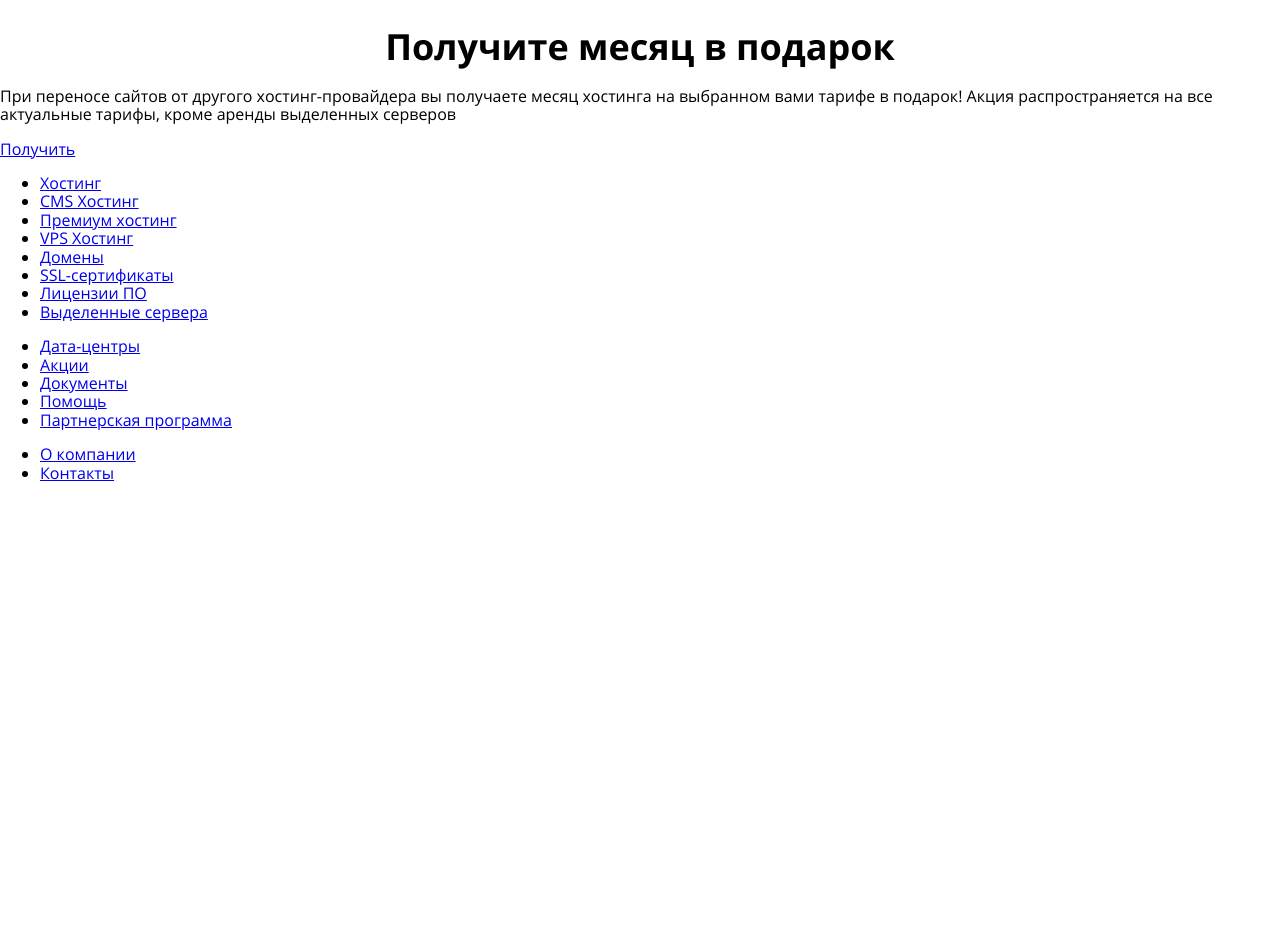
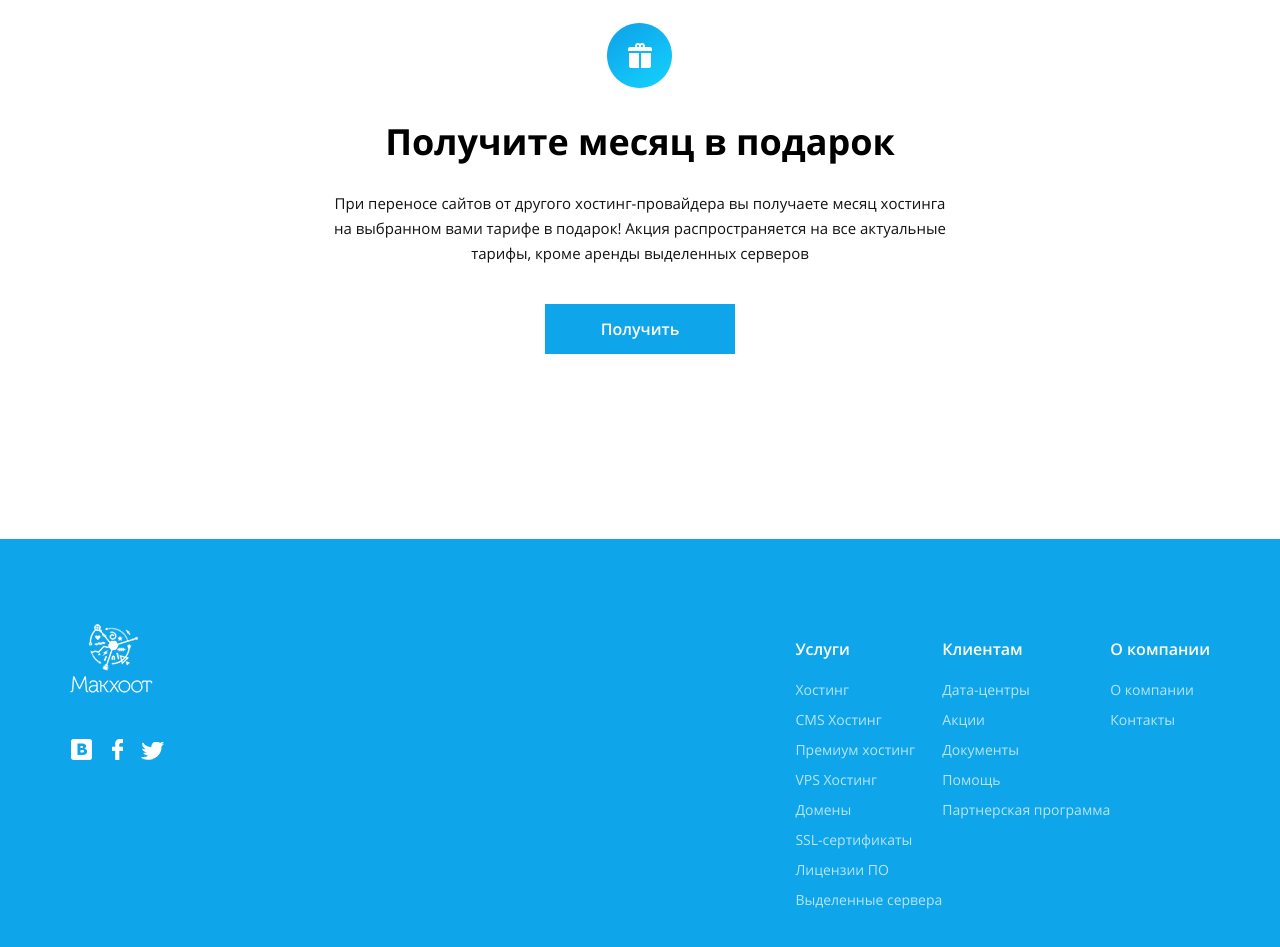
Before and after one commit to tarasovnm/kmb5_01_makxoot, a website: page #src/index.html in a window 1280 px wide. Shown: the part 3820-4767 px from the top of the page. Before the commit the page ends 4318 px from the top, so only its background shows below. Drawn offline with nearby package versions, Linux system fonts and the light colour scheme; files that its build step writes are made by us from their sources; a web font is replaced by a local one.

Commit message:
Done common stylization for present section and footer

```diff
--- a/#src/index.html
+++ b/#src/index.html
@@ -371,11 +371,31 @@
   </main>
 
   <footer class="footer">
+    <div class="container">
+      <div class="footer__inner">
         <div class="footer__social">
-
+          <img class="footer__logo" src="img/main-logo.png" alt="">
+          <ul class="footer__social-list">
+            <li class="footer__social-item">
+              <a href="#" class="footer__social-link">
+                <span class="visually-hidden">Вконтакте</span>
+              </a>
+            </li>
+            <li class="footer__social-item">
+              <a href="#" class="footer__social-link footer__social-link--fb">
+                <span class="visually-hidden">Фейсбук</span>
+              </a>
+            </li>
+            <li class="footer__social-item">
+              <a href="#" class="footer__social-link footer__social-link--twitter">
+                <span class="visually-hidden">Твиттер</span>
+              </a>
+            </li>
+          </ul>
         </div>
 
         <div class="footer__services">
+          <h3 class="footer__title">Услуги</h3>
           <ul class="footer__list">
             <li class="footer__list-item"><a href="#" class="footer__item-link">Хостинг</a></li>
             <li class="footer__list-item"><a href="#" class="footer__item-link">CMS Хостинг</a></li>
@@ -389,6 +409,7 @@
         </div>
 
         <div class="footer__clients">
+          <h3 class="footer__title">Клиентам</h3>
           <ul class="footer__list">
             <li class="footer__list-item"><a href="#" class="footer__item-link">Дата-центры</a></li>
             <li class="footer__list-item"><a href="#" class="footer__item-link">Акции</a></li>
@@ -399,11 +420,13 @@
         </div>
 
         <div class="footer__about">
+          <h3 class="footer__title">О компании</h3>
           <ul class="footer__list">
             <li class="footer__list-item"><a href="#" class="footer__item-link">О компании</a></li>
             <li class="footer__list-item"><a href="#" class="footer__item-link">Контакты</a></li>
         </div>
-
+      </div>
+    </div>
   </footer>
 
   <script src="https://ajax.googleapis.com/ajax/libs/jquery/3.5.1/jquery.min.js"></script>
--- a/#src/scss/style.scss
+++ b/#src/scss/style.scss
@@ -439,12 +439,12 @@
 
     .slick-prev {
       background-image: url("../img/arrow-prev.png");
-      left: -120px;
+      left: -107px;
     }
 
     .slick-next {
       background-image: url("../img/arrow-next.png");
-      right: -83px;
+      right: -70px;
     }
   }
 }
@@ -505,3 +505,126 @@
     color: #5f5f5f;
   }
 }
+
+.present {
+  padding-bottom: 185px;
+
+  &__title {
+    position: relative;
+    padding-top: 95px;
+    margin-bottom: 25px;
+
+    &::before {
+      content: "";
+      width: 65px;
+      height: 65px;
+      position: absolute;
+      top: 0;
+      right: 50%;
+      margin-right: -32px;
+
+      background-image: url("../img/surprise-icon.png");
+      background-repeat: no-repeat;
+    }
+  }
+
+  &__description {
+    max-width: 615px;
+    margin: 0 auto;
+    margin-bottom: 38px;
+
+    font-size: 15px;
+    line-height: 25px;
+    font-weight: normal;
+    color: $dark-text;
+    text-align: center;
+  }
+
+  &__button {
+    margin: 0 auto;
+    padding: 15px 0;
+    display: block;
+    width: 190px;
+
+    font-size: 16px;
+    font-weight: 600;
+    color: $light-text;
+    text-align: center;
+    text-decoration: none;
+
+    background-color: $accent-color;
+    border: 1px solid $accent-color;
+
+    &:hover {
+      color: $accent-color;
+      background-color: $light-text;
+    }
+  }
+}
+
+.footer {
+  padding-top: 85px;
+  padding-bottom: 85px;
+  background-color: $accent-color;
+
+  &__inner {
+    display: flex;
+  }
+
+  &__social {
+    margin-right: auto;
+  }
+
+  &__social-list {
+    margin: 0;
+    margin-top: 40px;
+    padding: 0;
+    display: flex;
+    justify-content: space-between;
+    list-style: none;
+    width: 94px;
+  }
+
+  &__social-link {
+    display: block;
+    width: 23px;
+    height: 23px;
+
+    background-image: url("../img/vk-icon.png");
+    background-repeat: no-repeat;
+    background-position: center bottom;
+
+    &--fb {
+      background-image: url("../img/facebook-icon.png");
+    }
+
+    &--twitter {
+      background-image: url("../img/twitter-icon.png");
+    }
+  }
+
+  &__title {
+    font-size: 16px;
+    font-weight: 600;
+    color: $light-text;
+  }
+
+  &__list {
+    margin: 0;
+    padding: 0;
+    list-style: none;
+  }
+
+  &__item-link {
+    font-size: 14px;
+    line-height: 30px;
+    font-weight: normal;
+    color: $light-text;
+    text-decoration: none;
+    opacity: 0.7;
+
+    &:hover {
+      text-decoration: underline;
+    }
+  }
+}
```
Lines whose indentation alone changed are shown as unchanged.
